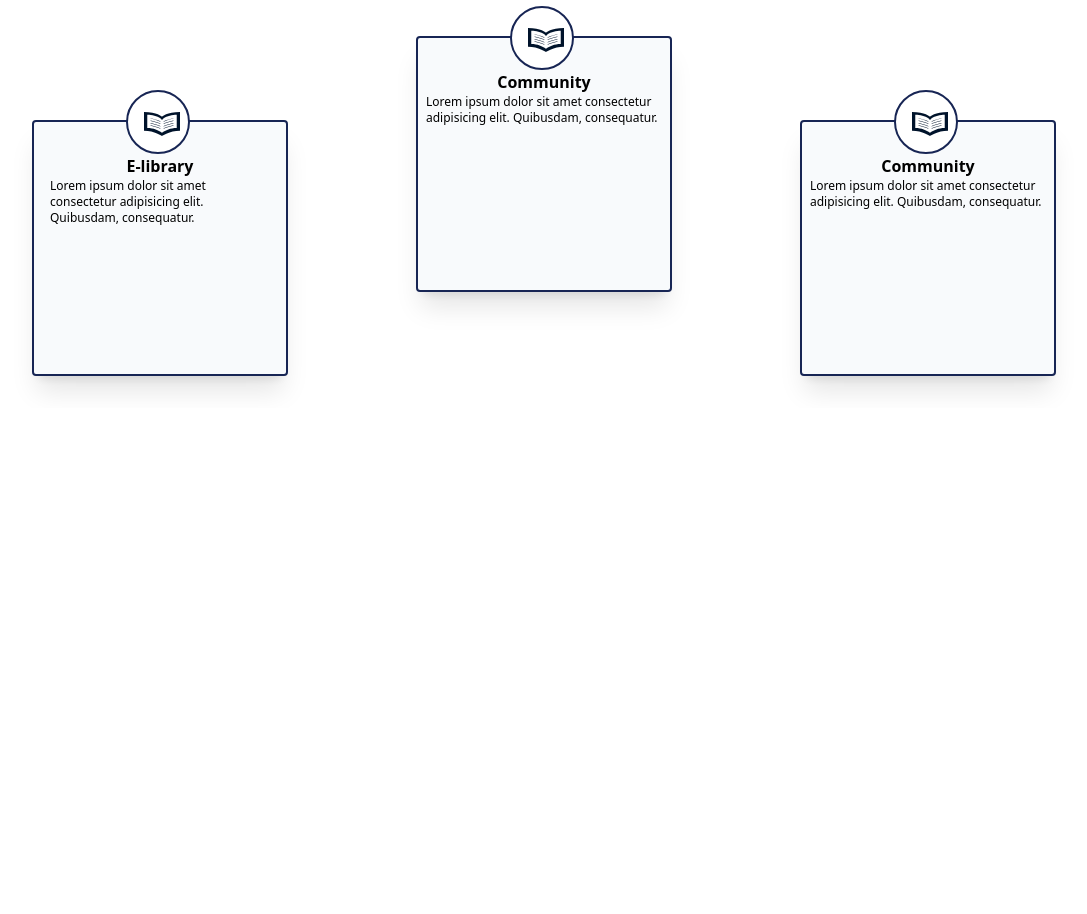
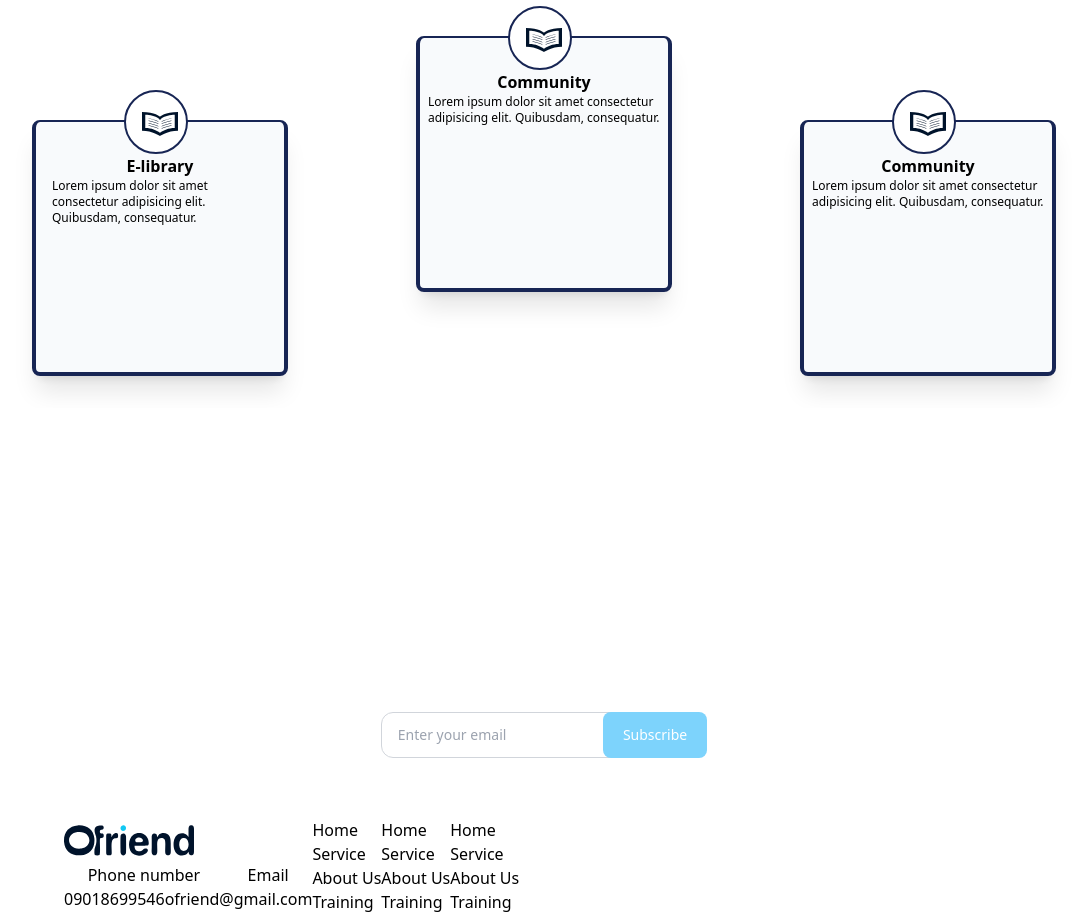
Before and after one commit to devhenode/ofirend-waitlist, a Vue app in the folder client/: page / in a window 1280 px wide. Shown: the part 1000-1914 px from the top of the page, without its empty margins (96-1183 px from the left). Before the commit the page ends 1424 px from the top, so only its background shows below. Built offline with nearby package versions, Linux system fonts and the light colour scheme.

Commit message:
Footer ongoing

```diff
--- /dev/null
+++ b/client/src/components/FooterPage.vue
@@ -0,0 +1,98 @@
+<template>
+
+  <section class="mx-auto w-4/5 md:w-1/2 rounded-lg bg-white dark:bg-blue-950">
+    <div class="py-4 max-w-full md:max-w-full md:py-8 md:px-2">
+      <div class="max-w-screen-sm mx-4 text-center md:mx-10">
+        <h2 class="mb-2 text-2xl italic font-extrabold text-white md:text-3xl ">Subscribe to get notified on new updates</h2>
+        <p class="mb-8 font-light text-center md:text-lg md:mb-12 mx-12 text-xs text-white">Stay in touch, so we can reach out to you with our latest news and exclusive offers.</p>
+        <form action="#">
+          <div class="items-center mb-3 space-y-4 max-w-screen-sm flex sm:space-y-0">
+            <div class="relative md:w-3/5 mx-auto">
+              <label for="email" class="hidden mb-2 text-sm font-medium">Email address</label>
+              <div class="relative flex items-center">
+                <input
+                  class="block p-2 md:p-3 text-sm md:pl-4 w-full text-black rounded-xl border border-gray-300 focus:ring-primary-500 focus:border-primary-500 bg-white dark:focus:ring-primary-500 dark:focus:border-primary-500"
+                  placeholder="Enter your email"
+                  type="email"
+                  id="email"
+                  required=""
+                >
+                <button
+                  type="submit"
+                  class="absolute text-sm right-0 top-0 h-full px-3 md:px-5 font-medium text-center text-white bg-sky-300 rounded-lg cursor-pointer hover:bg-sky-600 focus:ring-4 focus:ring-sky-300 dark:bg-sky-600 dark:hover:bg-sky-700 dark:focus:ring-sky-800"
+                >
+                  Subscribe
+                </button>
+              </div>
+            </div>
+          </div>
+        </form>
+      </div>
+    </div>
+
+  </section>
+
+  <footer>
+    <div class="flex mx-auto w-3/4 bg-white mt-4">
+      <div>
+        <div>
+          <svg width="130" height="45" viewBox="0 0 64 15" fill="none" xmlns="http://www.w3.org/2000/svg">
+            <path fill-rule="evenodd" clip-rule="evenodd" d="M6.61419 3.37002C13.6734 2.47369 14.4841 10.6841 8.50564 11.4728C1.37882 12.3692 0.3656 4.19469 6.61419 3.37002ZM0.0278106 8.21021C0.3656 12.6918 3.7432 15.1298 8.30299 14.7714C12.5588 14.4845 15.3622 11.4728 14.9569 6.56101C14.5854 2.11528 11.2077 -0.286936 6.68169 0.0716245C2.45969 0.394283 -0.309978 3.37017 0.0278106 8.21036V8.21021Z" fill="#00132B"/>
+            <path fill-rule="evenodd" clip-rule="evenodd" d="M58.5281 6.30999C61.7706 5.37777 62.3448 11.9031 59.5077 12.5485C57.8527 12.9428 56.9406 11.6163 56.7718 10.0388C56.5692 8.2102 57.1096 6.70446 58.5283 6.30999H58.5281ZM61.2978 5.80798C60.9938 5.48532 60.8587 5.12676 60.4872 4.7682C59.4063 3.76432 57.6837 3.65676 56.3665 4.30208C53.1577 5.91553 53.1241 12.7994 56.299 14.4843C57.1772 14.9863 58.4269 15.058 59.4402 14.6994C60.521 14.3409 60.7573 13.7672 61.3316 13.0143C61.3991 14.0899 61.8044 15.058 62.9866 14.7711C64.0336 14.5201 63.9998 13.4803 63.9998 12.2972V1.75641C63.9998 0.609073 63.5607 -0.179699 62.3785 0.0354065C61.3315 0.21461 61.2976 1.29029 61.2976 2.47338C61.2976 3.58481 61.2976 4.69624 61.2976 5.80767L61.2978 5.80798Z" fill="#00132B"/>
+            <path fill-rule="evenodd" clip-rule="evenodd" d="M36.4387 6.05898C38.4992 5.52121 40.0865 8.28184 37.6548 8.31774C36.9117 8.31774 35.4255 8.6045 35.1216 7.81573C34.7838 6.8835 35.7633 6.23818 36.4387 6.05898ZM34.7161 10.0745C35.6957 10.0745 41.1337 10.3255 41.539 9.75183C42.0119 9.14226 41.539 7.31371 41.3025 6.66839C40.1203 3.72841 36.5062 3.11899 34.1757 4.62473C31.3385 6.48919 31.1359 12.7276 34.6148 14.4486C38.195 16.2771 42.4847 13.0861 41.0324 11.7237C40.7621 11.4727 39.9853 11.4369 39.5462 11.5443C39.0733 11.6519 38.8706 12.0822 38.5667 12.3331C37.6548 13.1937 34.6823 13.3011 34.7161 10.0743V10.0745Z" fill="#00132B"/>
+            <path fill-rule="evenodd" clip-rule="evenodd" d="M45.7946 5.87975C45.7946 5.16263 45.7609 4.73242 45.3555 4.33811C45.0177 4.0512 44.4436 3.9079 43.9706 4.123C42.9573 4.58912 43.1937 5.87975 43.1937 7.13479C43.1937 8.42543 43.1937 9.71622 43.1937 11.0069C43.1937 12.1183 42.9236 13.7317 43.599 14.4129C44.3758 15.2376 45.7608 14.7356 45.8621 13.5525C46.166 10.9352 45.2878 7.88766 46.7065 6.66868C47.4157 6.05926 48.8344 6.09501 49.4423 6.91969C50.388 8.13867 49.4085 12.9072 50.0164 14.1262C50.4894 15.0584 51.9755 15.0225 52.4145 14.0545C52.6848 13.445 52.5496 11.1146 52.5496 10.2899C52.5496 7.63665 52.7185 5.30639 50.827 4.26661C50.0164 3.8364 48.7329 3.72869 47.7534 4.05151C46.301 4.55352 46.5712 5.05538 45.7943 5.88006L45.7946 5.87975Z" fill="#00132B"/>
+            <path fill-rule="evenodd" clip-rule="evenodd" d="M17.4903 14.6638C18.0645 13.4089 17.5241 8.64054 17.6929 6.91954C17.828 5.77221 18.6723 6.48933 19.2804 6.02322C19.6857 5.73631 19.7195 4.33812 19.1116 4.08711C18.5036 3.8361 17.5578 4.30222 17.6592 3.04733C17.7605 2.00755 18.5711 2.43776 19.2129 2.00755C19.7196 1.68489 19.6858 0.465907 19.1116 0.214899C18.6724 0.0356957 17.3551 0.143249 16.8485 0.28655C13.6735 1.03942 15.6325 4.73243 15.7676 5.41365C16.5445 9.24996 14.9909 10.8992 14.9909 12.2975C14.9571 13.1938 14.8896 13.9826 15.1935 14.6638C15.8353 14.8789 16.8485 14.8789 17.4903 14.6638Z" fill="#00132B"/>
+            <path fill-rule="evenodd" clip-rule="evenodd" d="M22.4216 14.8071C23.8064 14.8071 23.4686 13.7674 23.4686 12.4051C23.4686 10.0388 23.0633 7.31387 24.6508 6.561C25.6979 6.09489 26.6436 6.84776 26.6436 5.16266C26.6436 3.83613 25.968 3.62102 24.8535 4.08713C23.9416 4.48144 23.8739 5.01936 23.4348 5.84388C23.2997 4.73245 23.5361 4.01533 22.3203 4.01533C21.4759 4.01533 20.7666 3.94368 20.7666 5.16266V13.5882C20.7666 14.9147 21.2394 14.8071 22.4216 14.8071Z" fill="#00132B"/>
+            <path fill-rule="evenodd" clip-rule="evenodd" d="M30.494 13.8034C30.6629 13.1581 30.5615 8.13853 30.5615 7.0271C30.5615 5.95141 30.7304 4.83998 29.9535 4.26647C29.2105 3.72855 28.2309 4.15892 27.9269 4.91179C27.7243 5.48545 27.8256 10.6483 27.8256 11.724C27.8256 12.8354 27.6567 13.9111 28.3661 14.5205C29.2105 15.2017 30.2238 14.664 30.494 13.8034Z" fill="#00132B"/>
+            <path fill-rule="evenodd" clip-rule="evenodd" d="M28.8387 0.107372C27.0486 0.609234 27.8255 3.29836 29.6156 2.7247C31.2706 2.22268 30.5614 -0.394491 28.8387 0.107372Z" fill="#11C8F3"/>
+          </svg>
+        </div>
+
+        <div class="flex justify-around">
+          <p>Phone number</p>
+          <p>Email</p>
+        </div>
+
+        <div class="flex justify-around">
+          <p>09018699546</p>
+          <p>ofriend@gmail.com</p>
+        </div>
+
+      </div>
+
+      <div class="flex justify-around">
+        <div class="justify-around">
+          <li class="list-none">Home</li>
+          <li class="list-none">Service</li>
+          <li class="list-none">About Us</li>
+          <li class="list-none">Training</li>
+        </div>
+
+        <div class="justify-around">
+          <li class="list-none">Home</li>
+          <li class="list-none">Service</li>
+          <li class="list-none">About Us</li>
+          <li class="list-none">Training</li>
+        </div>
+
+        <div class="justify-around">
+          <li class="list-none">Home</li>
+          <li class="list-none">Service</li>
+          <li class="list-none">About Us</li>
+          <li class="list-none">Training</li>
+        </div>
+      </div>
+    </div>
+  </footer>
+</template>
+
+<script setup>
+import logoIcon from '@/assets/logo-icon.png'
+
+const footer = [
+  {name: 'Home', href: '#'},
+  {name: 'Home', href: '#'},
+  {name: 'Home', href: '#'}
+
+]
+</script>
--- a/client/src/components/Hero/PageTwo.vue
+++ b/client/src/components/Hero/PageTwo.vue
@@ -2,7 +2,7 @@
   <section class="h-auto">
     <h1 class="text-blue-950 font-black text-center text-2xl">Why choose us?</h1>
     <div class="flex snap-x scroll-pl-6 py-8 overflow-y-auto bg-white items-center justify-evenly m-4 gap-4">
-      <div class="snap-start mt-32 flex-shrink-0 p-4 relative block border-2  border-blue-950 rounded h-40 w-40 md:size-64  shadow-xl bg-slate-50">
+      <div class="snap-start md:mt-32 flex-shrink-0 p-4 relative block border-solid border-x-4 border-y-2 border-b-4 border-blue-950 rounded-lg h-40 w-40 md:size-64  shadow-xl bg-slate-50">
         <div class="ribbon bg-white border-2 border-blue-950 px-4 py-2 -top-8 right-12 md:justify-center md:right-24 rounded-full absolute h-16 w-16">
           <svg width="72" height="48" viewBox="0 0 72 48" class="object-none object-top w-9 top-0" fill="none" xmlns="http://www.w3.org/2000/svg">
             <path d="M0 0V37.3333C21.3382 37.3333 35.9359 48 35.9359 48C35.9359 48 50.7927 37.3333 72 37.3333V0C45.8182 0 35.9359 9.19787 35.9359 9.19787C35.9359 9.19787 26.1818 0 0 0ZM6.54545 5.33333C14.3692 5.1664 26.5287 7.47467 32.7273 12.5211L36 16L39.2727 12.5211C45.5662 7.56427 57.6059 5.26827 65.4545 5.33333V32C52.3636 32 43.4985 36.5675 35.9359 41.4997C28.4767 36.5509 19.6364 32 6.54545 32V5.33333ZM13.0909 12.2811V13.2496C18.4804 14.1499 26.8344 16.9125 32.7273 19.5205V18.3019C26.7238 15.752 18.485 13.12 13.0909 12.2811ZM58.9091 12.2811C53.515 13.12 45.2762 15.752 39.2727 18.3019V19.5205C45.1656 16.9125 53.5196 14.1499 58.9091 13.2496V12.2811ZM13.0909 17.1877V18.1563C18.4693 18.9771 26.8265 21.6677 32.7273 24.1979V23.1563C26.7231 20.6203 18.4831 18.0011 13.0909 17.1877ZM58.9091 17.1877C53.5169 18.0011 45.2769 20.6203 39.2727 23.1563V24.1979C45.1735 21.6677 53.5307 18.9771 58.9091 18.1563V17.1877ZM13.0909 21.9584V22.9269C18.4687 23.752 26.8259 26.4416 32.7273 28.9685V27.9269C26.7218 25.3941 18.4817 22.7771 13.0909 21.9584ZM58.9091 21.9584C53.5183 22.7771 45.2782 25.3941 39.2727 27.9269V28.9685C45.1741 26.4416 53.5313 23.752 58.9091 22.9269V21.9584ZM13.0909 26.6667V27.6352C18.4588 28.384 26.8167 30.992 32.7273 33.4373V32.6352C26.7218 30.104 18.4817 27.4869 13.0909 26.6667ZM58.9091 26.6667C53.5183 27.4869 45.2782 30.104 39.2727 32.6352V33.4373C45.1833 30.992 53.5412 28.384 58.9091 27.6352V26.6667Z" fill="#00132B"/>
@@ -14,7 +14,7 @@
         </article>
       </div>
 
-      <div class="snap-start -mt-10 relative flex-shrink-0 block border-2 border-blue-950 rounded md:size-64 h-40 w-40 shadow-xl bg-slate-50">
+      <div class="snap-start md:-mt-10 relative flex-shrink-0 block border-solid border-x-4 border-y-2 border-blue-950 border-b-4 rounded-lg md:size-64 h-40 w-40 shadow-xl bg-slate-50">
         <div class="ribbon bg-white mx border-2 border-blue-950 px-4 py-2 -top-8 right-12 md:right-24  rounded-full absolute h-16 w-16">
           <svg width="72" height="48" viewBox="0 0 72 48" class="object-none object-top w-9 top-0" fill="none" xmlns="http://www.w3.org/2000/svg">
             <path d="M0 0V37.3333C21.3382 37.3333 35.9359 48 35.9359 48C35.9359 48 50.7927 37.3333 72 37.3333V0C45.8182 0 35.9359 9.19787 35.9359 9.19787C35.9359 9.19787 26.1818 0 0 0ZM6.54545 5.33333C14.3692 5.1664 26.5287 7.47467 32.7273 12.5211L36 16L39.2727 12.5211C45.5662 7.56427 57.6059 5.26827 65.4545 5.33333V32C52.3636 32 43.4985 36.5675 35.9359 41.4997C28.4767 36.5509 19.6364 32 6.54545 32V5.33333ZM13.0909 12.2811V13.2496C18.4804 14.1499 26.8344 16.9125 32.7273 19.5205V18.3019C26.7238 15.752 18.485 13.12 13.0909 12.2811ZM58.9091 12.2811C53.515 13.12 45.2762 15.752 39.2727 18.3019V19.5205C45.1656 16.9125 53.5196 14.1499 58.9091 13.2496V12.2811ZM13.0909 17.1877V18.1563C18.4693 18.9771 26.8265 21.6677 32.7273 24.1979V23.1563C26.7231 20.6203 18.4831 18.0011 13.0909 17.1877ZM58.9091 17.1877C53.5169 18.0011 45.2769 20.6203 39.2727 23.1563V24.1979C45.1735 21.6677 53.5307 18.9771 58.9091 18.1563V17.1877ZM13.0909 21.9584V22.9269C18.4687 23.752 26.8259 26.4416 32.7273 28.9685V27.9269C26.7218 25.3941 18.4817 22.7771 13.0909 21.9584ZM58.9091 21.9584C53.5183 22.7771 45.2782 25.3941 39.2727 27.9269V28.9685C45.1741 26.4416 53.5313 23.752 58.9091 22.9269V21.9584ZM13.0909 26.6667V27.6352C18.4588 28.384 26.8167 30.992 32.7273 33.4373V32.6352C26.7218 30.104 18.4817 27.4869 13.0909 26.6667ZM58.9091 26.6667C53.5183 27.4869 45.2782 30.104 39.2727 32.6352V33.4373C45.1833 30.992 53.5412 28.384 58.9091 27.6352V26.6667Z" fill="#00132B"/>
@@ -26,7 +26,8 @@
         </div>
       </div>
 
-      <div class="snap-start mt-32 flex-shrink-0 relative block border-2  border-blue-950 rounded h-40 md:size-64 w-40 shadow-xl bg-slate-50">
+      <div class="snap-start md:mt-32 flex-shrink-0 relative block border-solid border-x-4 border-y-2 border-b-4  border-blue-950 rounded-lg h-40 md:size-64 w-40 shadow-xl bg-slate-50"
+      >
         <div class="ribbon bg-white border-2 border-blue-950 px-4 py-2 -top-8 right-12 md:right-24 rounded-full absolute h-16 w-16">
           <svg width="72" height="48" viewBox="0 0 72 48" class="object-none object-top w-9 top-0" fill="none" xmlns="http://www.w3.org/2000/svg">
             <path d="M0 0V37.3333C21.3382 37.3333 35.9359 48 35.9359 48C35.9359 48 50.7927 37.3333 72 37.3333V0C45.8182 0 35.9359 9.19787 35.9359 9.19787C35.9359 9.19787 26.1818 0 0 0ZM6.54545 5.33333C14.3692 5.1664 26.5287 7.47467 32.7273 12.5211L36 16L39.2727 12.5211C45.5662 7.56427 57.6059 5.26827 65.4545 5.33333V32C52.3636 32 43.4985 36.5675 35.9359 41.4997C28.4767 36.5509 19.6364 32 6.54545 32V5.33333ZM13.0909 12.2811V13.2496C18.4804 14.1499 26.8344 16.9125 32.7273 19.5205V18.3019C26.7238 15.752 18.485 13.12 13.0909 12.2811ZM58.9091 12.2811C53.515 13.12 45.2762 15.752 39.2727 18.3019V19.5205C45.1656 16.9125 53.5196 14.1499 58.9091 13.2496V12.2811ZM13.0909 17.1877V18.1563C18.4693 18.9771 26.8265 21.6677 32.7273 24.1979V23.1563C26.7231 20.6203 18.4831 18.0011 13.0909 17.1877ZM58.9091 17.1877C53.5169 18.0011 45.2769 20.6203 39.2727 23.1563V24.1979C45.1735 21.6677 53.5307 18.9771 58.9091 18.1563V17.1877ZM13.0909 21.9584V22.9269C18.4687 23.752 26.8259 26.4416 32.7273 28.9685V27.9269C26.7218 25.3941 18.4817 22.7771 13.0909 21.9584ZM58.9091 21.9584C53.5183 22.7771 45.2782 25.3941 39.2727 27.9269V28.9685C45.1741 26.4416 53.5313 23.752 58.9091 22.9269V21.9584ZM13.0909 26.6667V27.6352C18.4588 28.384 26.8167 30.992 32.7273 33.4373V32.6352C26.7218 30.104 18.4817 27.4869 13.0909 26.6667ZM58.9091 26.6667C53.5183 27.4869 45.2782 30.104 39.2727 32.6352V33.4373C45.1833 30.992 53.5412 28.384 58.9091 27.6352V26.6667Z" fill="#00132B"/>
@@ -39,9 +40,14 @@
       </div>
 
     </div>
+    <br>
+    <br>
+    <br>
+    <footer-page></footer-page>
   </section>
 </template>
 
-<script>
+<script setup>
+import FooterPage from '@/components/FooterPage.vue'
 import elipse from '@/assets/elipse.png'
 </script>
```
Also changed, not shown: client/src/components/Footer.vue (deleted), 1 other file (tests, documents, lock files or other folders).
